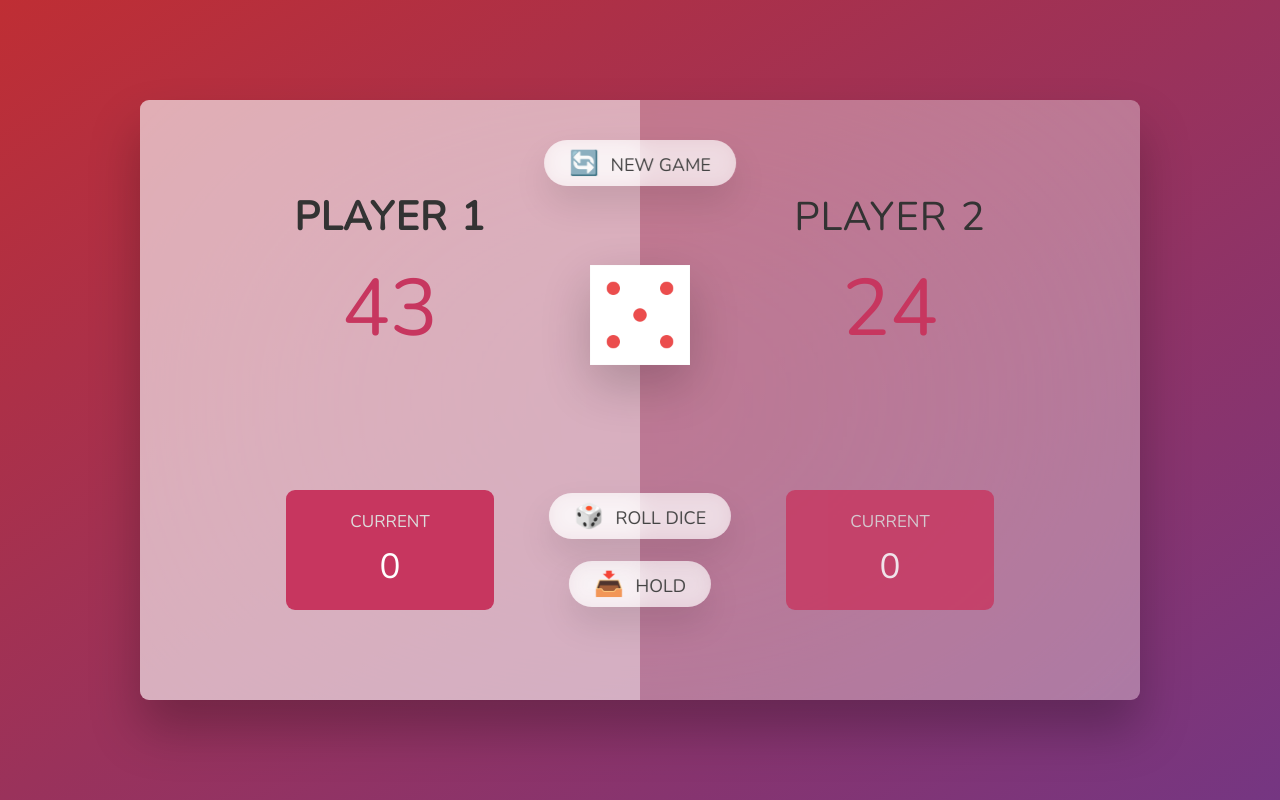
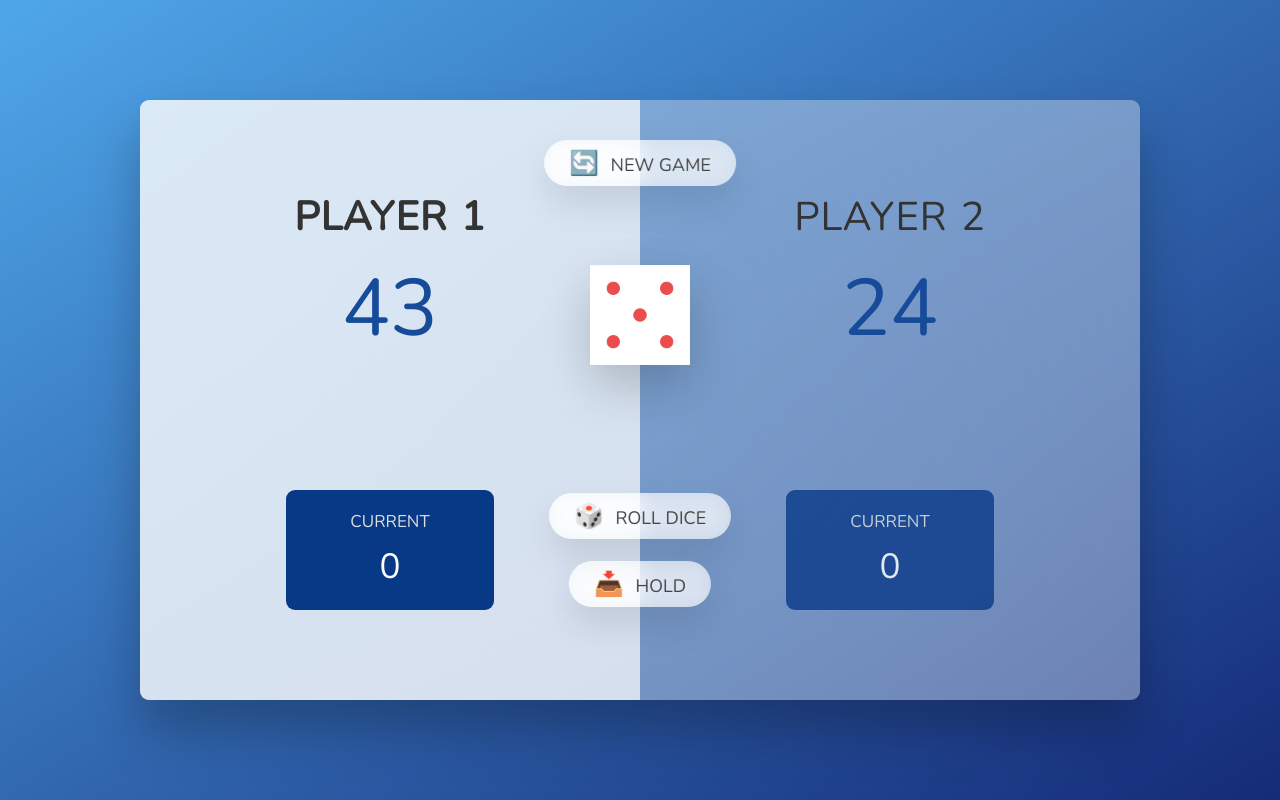
Before and after one commit to Shubhankit101/pig-dice-game, a plain HTML site: page index.html in a window 1280 px wide. Drawn offline with nearby package versions, Linux system fonts and the light colour scheme.

Commit message:
UI changes

```diff
--- a/style.css
+++ b/style.css
@@ -16,7 +16,7 @@ body {
   font-weight: 400;
   height: 100vh;
   color: #333;
-  background-image: linear-gradient(to top left, #753682 0%, #bf2e34 100%);
+  background-image: linear-gradient(to top left, #152b78 0%, #4fa7ea 100%);
   display: flex;
   align-items: center;
   justify-content: center;
@@ -59,12 +59,12 @@ main {
 .score {
   font-size: 8rem;
   font-weight: 300;
-  color: #c7365f;
+  color: #164b99;
   margin-bottom: auto;
 }
 
 .player--active {
-  background-color: rgba(255, 255, 255, 0.4);
+  background-color: rgba(255, 255, 255, 0.707);
 }
 .player--active .name {
   font-weight: 700;
@@ -78,7 +78,7 @@ main {
 }
 
 .current {
-  background-color: #c7365f;
+  background-color: #083987;
   opacity: 0.8;
   border-radius: 9px;
   color: #fff;
@@ -163,5 +163,5 @@ main {
 
 .player--winner .name {
   font-weight: 700;
-  color: #c7365f;
+  color: #152cc1;
 }
```
